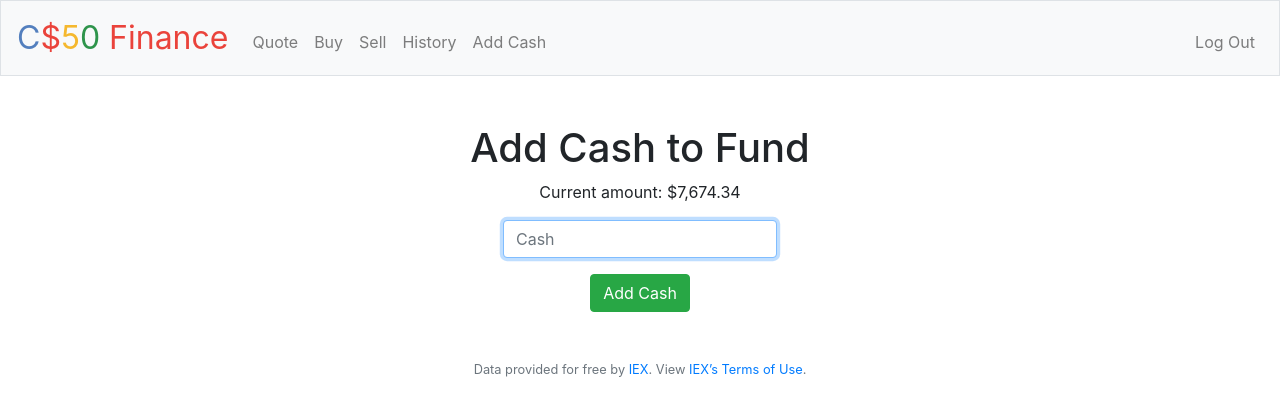
After one commit to double-H-nguyen/CS50, a Flask app: page /addcash in a window 1280 px wide. The commit adds this page. Shown: the top 416 px of the page. Run offline with Flask 2, Linux system fonts and the light colour scheme; a user stored in the database is signed in; some libraries are stand-ins or nearby versions.

Commit message:
Add ability to add more cash to user's fund

```diff
--- a/pset9/finance/application.py
+++ b/pset9/finance/application.py
@@ -310,6 +310,35 @@ def sell():
     return render_template("sell.html", symbols=symbols)
 
 
+@app.route("/addcash", methods=["GET", "POST"])
+@login_required
+def addcash():
+    user_id = session["user_id"]
+    # POST
+    if request.method == "POST":
+        cash_input = request.form.get("cash")
+
+        # Validation
+        if not cash_input:
+            return apology("Input cannot be blank")
+        try:
+            cash_input = float(cash_input)
+        except ValueError:
+            return apology("Decimal values only (i.e. no '$')")
+        if cash_input <= 0:
+            return apology("Input must be a positive number")
+
+        # Update cash fund
+        cash = db.execute("SELECT cash from users WHERE id=?", user_id)[0]["cash"]
+        cash += cash_input
+        db.execute("UPDATE users SET cash=? WHERE id=?", cash, user_id)
+
+        return redirect("/")
+
+    # GET
+    cash = db.execute("SELECT cash FROM users WHERE id=?", user_id)[0]["cash"]
+    return render_template("addcash.html", cash=cash)
+
 def errorhandler(e):
     """Handle error"""
     if not isinstance(e, HTTPException):
--- /dev/null
+++ b/pset9/finance/templates/addcash.html
@@ -0,0 +1,14 @@
+{% extends "layout.html" %}
+
+{% block title %} Add Cash {% endblock %}
+
+{% block main %}
+<h1>Add Cash to Fund</h1>
+<p>Current amount: {{ cash | usd}}</p>
+<form action="/addcash" method="post">
+  <div class="form-group">
+    <input name="cash" type="text" class="form-control" placeholder="Cash" autocomplete="off" autofocus />
+  </div>
+  <button class="btn btn-success" type="submit">Add Cash</button>
+</form>
+{% endblock %}
--- a/pset9/finance/templates/index.html
+++ b/pset9/finance/templates/index.html
@@ -2,7 +2,7 @@
 <div class="container text-left">
   <h1>{{ username }}'s Dashboard</h1>
   <hr />
-  <p class="h4">Cash available: {{ cash | usd }}</p>
+  <p class="h4">Cash available: {{ cash | usd }} <a class="btn btn-sm btn-outline-success" href="/addcash">Add Cash</a></p>
   <p class="h4">Total value: {{ grand_total | usd }}</p>
 
   <table class="table">
--- a/pset9/finance/templates/layout.html
+++ b/pset9/finance/templates/layout.html
@@ -38,6 +38,7 @@
                         <li class="nav-item"><a class="nav-link" href="/buy">Buy</a></li>
                         <li class="nav-item"><a class="nav-link" href="/sell">Sell</a></li>
                         <li class="nav-item"><a class="nav-link" href="/history">History</a></li>
+                        <li class="nav-item"><a class="nav-link" href="/addcash">Add Cash</a></li>
                     </ul>
                     <ul class="navbar-nav ml-auto mt-2">
                         <li class="nav-item"><a class="nav-link" href="/logout">Log Out</a></li>
```
